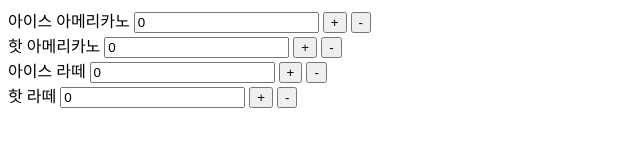
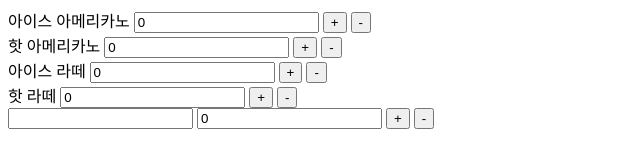
Before and after one commit to OIhroDIL/coffeeCount, a plain HTML site: page index.html in a window 1280 px wide. Shown: the whole page, without its empty margins (0-640 px from the left). Drawn offline with Linux system fonts and the light colour scheme.

Commit message:
Update index.html

```diff
--- a/index.html
+++ b/index.html
@@ -23,5 +23,8 @@
 <input type=button value="-" onClick="javascript:this.form.d.value--;">
 <br>
 
-
+<input name="query">
+<input type=text name=e value=0>
+<input type=button value="+" onClick="javascript:this.form.e.value++;">
+<input type=button value="-" onClick="javascript:this.form.e.value--;">
 </form>
```
